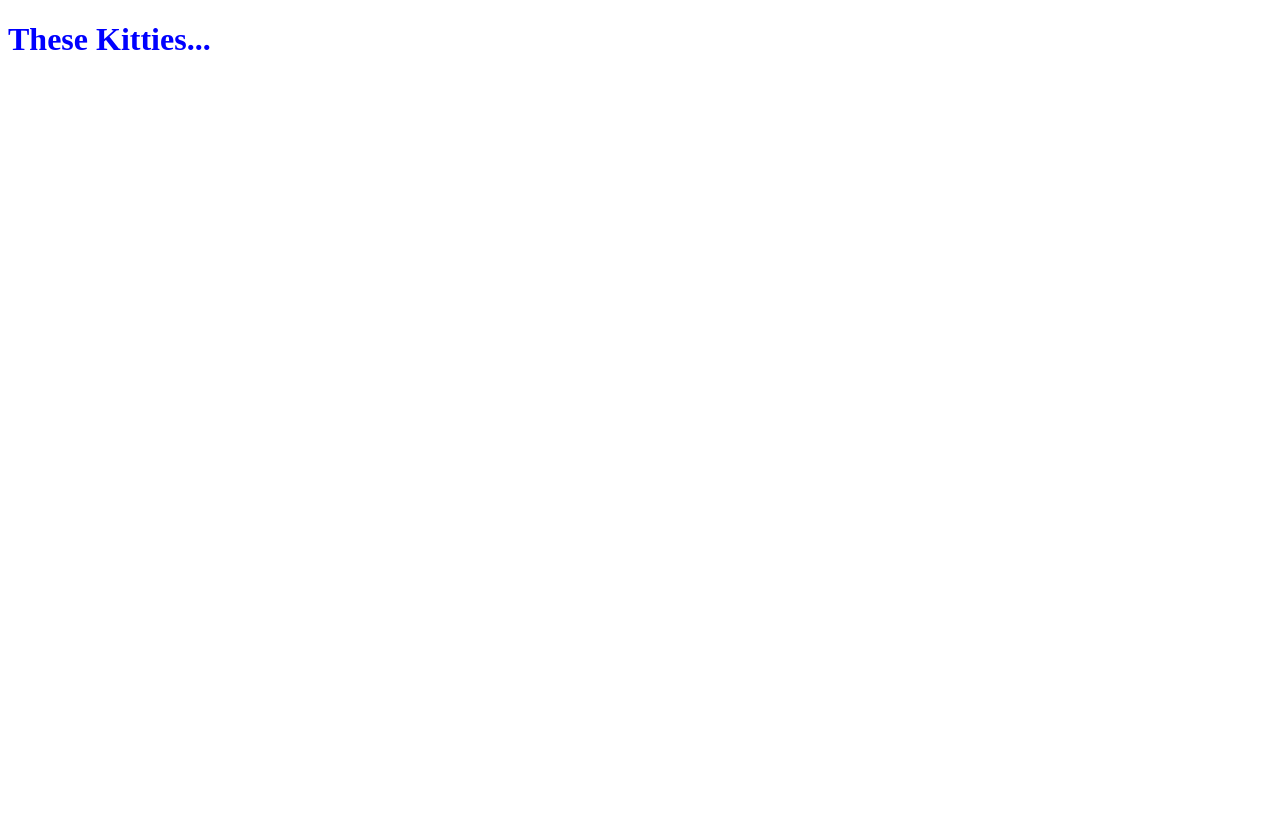
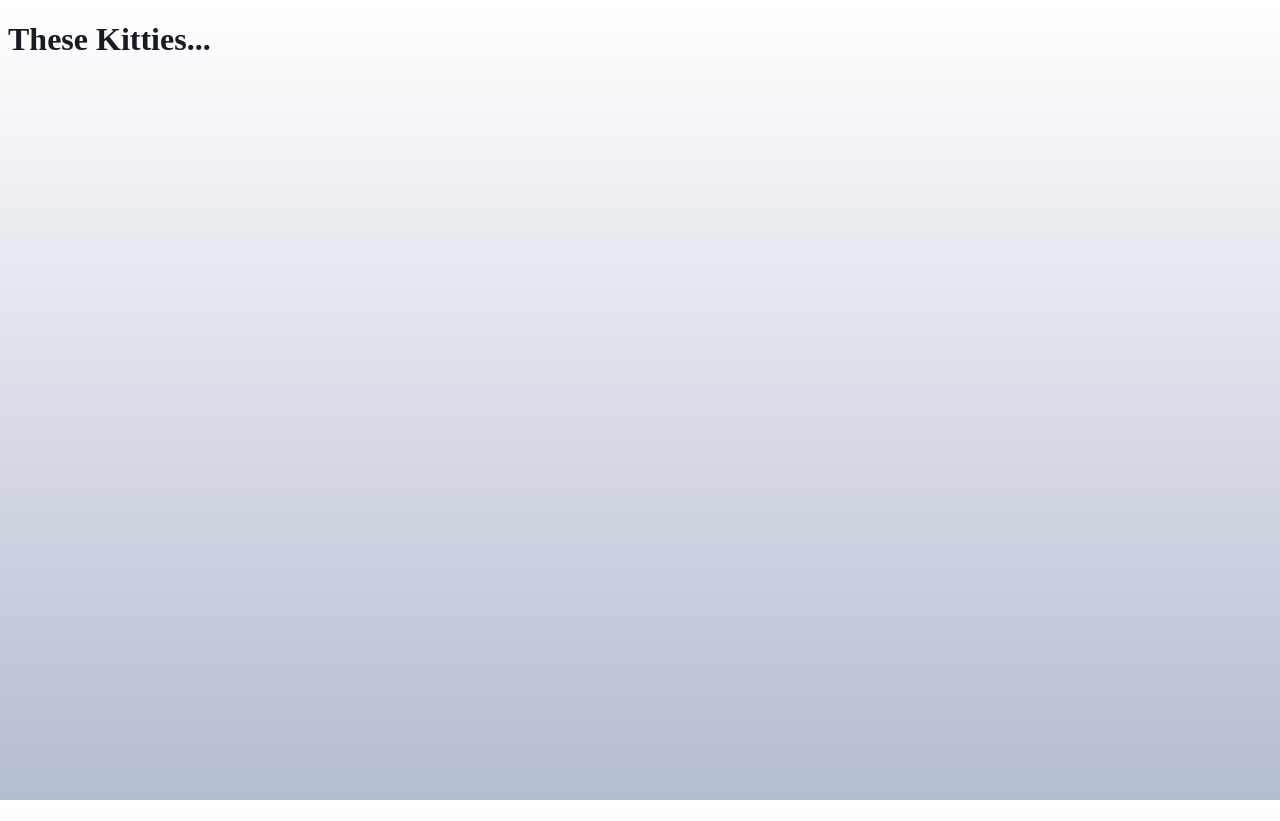
Before and after one commit to DonRomaniello/CatDiet, a website: page public/index.html in a window 1280 px wide. Before the commit the page ends 800 px from the top, so only its background shows below. Drawn offline with Linux system fonts and the light colour scheme.

Commit message:
Some rudimentary styling.

```diff
--- a/public/style.css
+++ b/public/style.css
@@ -1,3 +1,9 @@
-h1 {
-  color: blue
+html {
+  height: 100%;
 }
+
+body {
+  background-image: linear-gradient(white, #B4BCD0);
+  height: 100%;
+  color: #181B25;
+}
```
